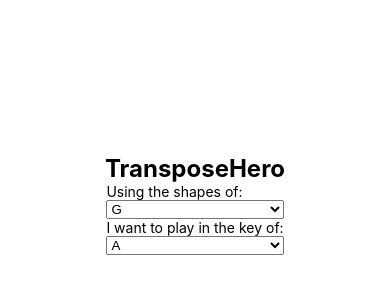
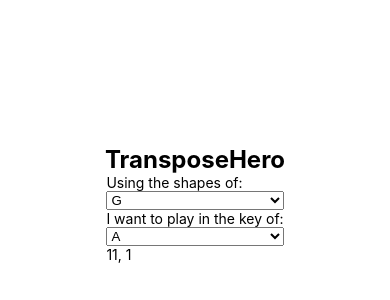
Before and after one commit to DysonCarter/TransposeHeroMobile, a React Native app: screen / in a window 390 px wide. Shown: the part 218-518 px from the top of the page. Built offline with nearby package versions, Linux system fonts and the light colour scheme.

Commit message:
Add props to ChordChart

```diff
--- a/components/ChordChart.js
+++ b/components/ChordChart.js
@@ -1,6 +1,11 @@
+import {View, Text} from 'react-native';
 
-function ChordChart() {
-
+function ChordChart({shapeValue, keyValue}) {
+    return(
+        <View>
+            <Text>{shapeValue}, {keyValue}</Text>
+        </View>
+    )
 }
 
 export default ChordChart;
--- a/components/KeyForm.js
+++ b/components/KeyForm.js
@@ -1,6 +1,7 @@
 import { View, Text } from 'react-native';
 import { Picker } from '@react-native-picker/picker';
 import { useState } from 'react';
+import ChordChart from './ChordChart';
 
 function KeyForm() {
     const [selectedShapeValue, setSelectedShapeValue] = useState(11);
@@ -43,6 +44,8 @@
             <Picker.Item label="G" value={11}/>
             <Picker.Item label="A♭" value={12}/>
         </Picker>
+
+        <ChordChart shapeValue={selectedShapeValue} keyValue={selectedKeyValue}/>
     </View>
     );
 }
```
